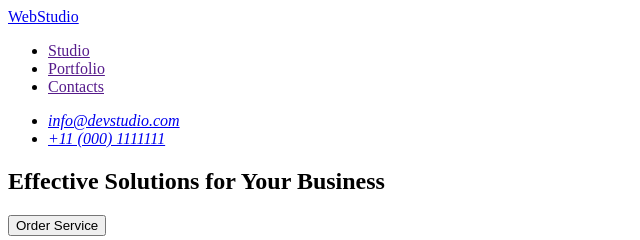
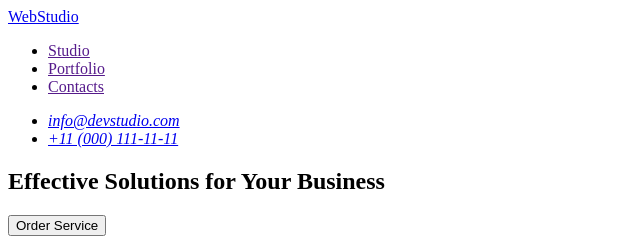
Before and after one commit to YutiiPasternak/goit-hw-2, a plain HTML site: page index.html in a window 1280 px wide. Shown: the top 240 px of the page, 0-640 px from the left. Drawn offline with Linux system fonts and the light colour scheme.

Commit message:
goit-markup-hw-01-html

```diff
--- a/index.html
+++ b/index.html
@@ -39,7 +39,7 @@
                     <a href="mailto:info@devstudio.com">info@devstudio.com</a>
                 </li>
                 <li>
-                    <a href="tel:+110001111111">+11 (000) 1111111</a>
+                    <a href="tel:+110001111111">+11 (000) 111-11-11</a>
                 </li>
             </ul>
         </address>
```
